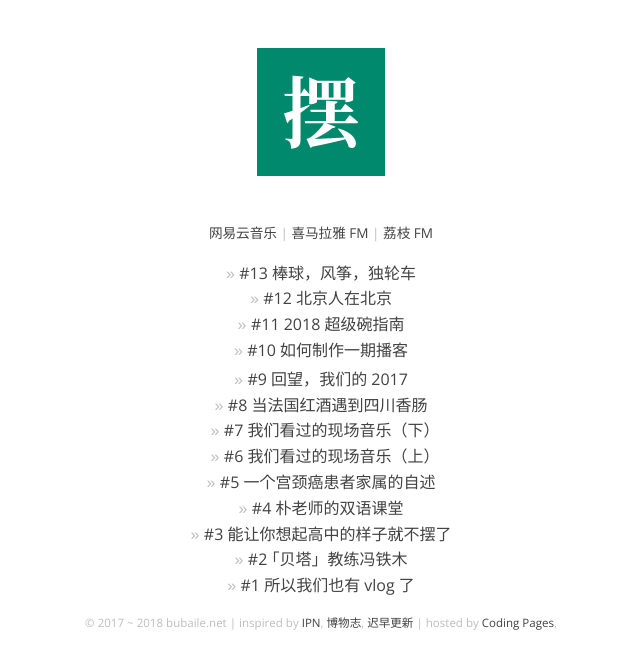
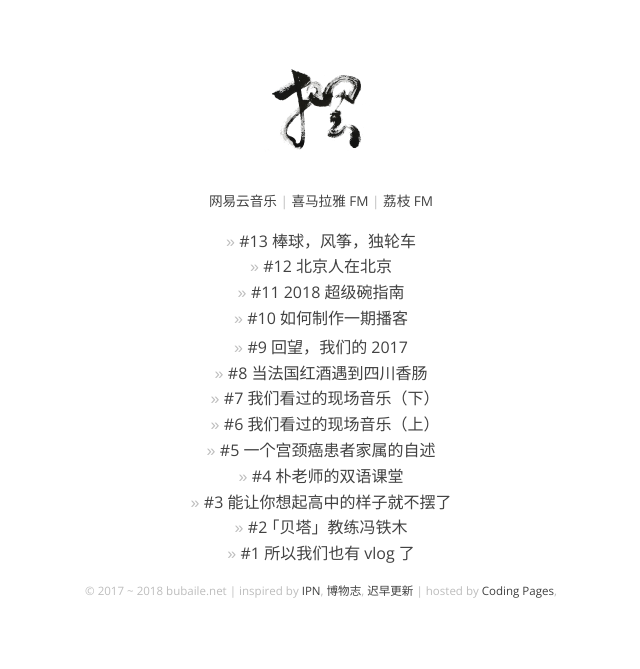
Before and after one commit to onion7878/bubaile.net, a Jekyll site: the page built from index.html, in a window 1280 px wide. Shown: the top 669 px of the page, without its empty margins (319-959 px from the left). Built offline with Jekyll 4.4.1, drawn with Linux system fonts in a browser that asks for light colours.

Commit message:
修改 logo

```diff
--- a/_includes/header.html
+++ b/_includes/header.html
@@ -1,6 +1,6 @@
 <header>
 	<div>
-		<a href="/"><img class="img-logo" src="/assets/img/bbl.png"></a>
+		<a href="/"><img class="img-logo" src="/assets/img/bai.jpg"></a>
 	</div>
 	<div class="text-center gray-color font-size-small font-open-sans">
 		<span><a href="http://music.163.com/#/djradio?id=350712090">网易云音乐</a></span> |
--- a/assets/css/style.css
+++ b/assets/css/style.css
@@ -108,7 +108,7 @@ figcaption {
 	display: block;
 	width: 128px;
 	margin-top: 3em;
-	margin-bottom: 3em;
+	margin-bottom: 1em;
 	margin-left: auto;
 	margin-right: auto;
 	border-radius: 50%;
```
Also changed, not shown: assets/img/bai.jpg (added).
